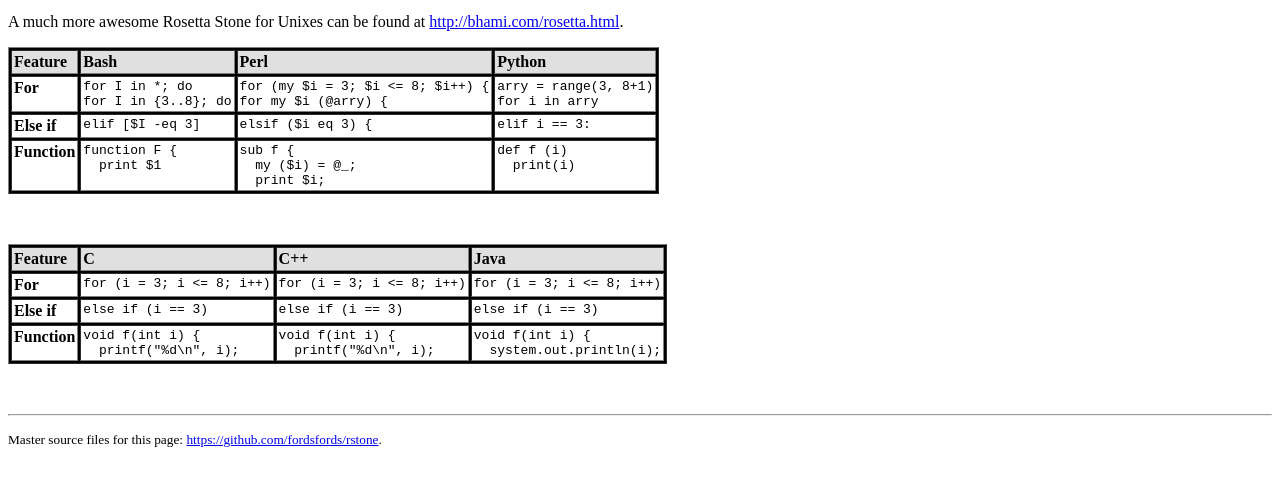
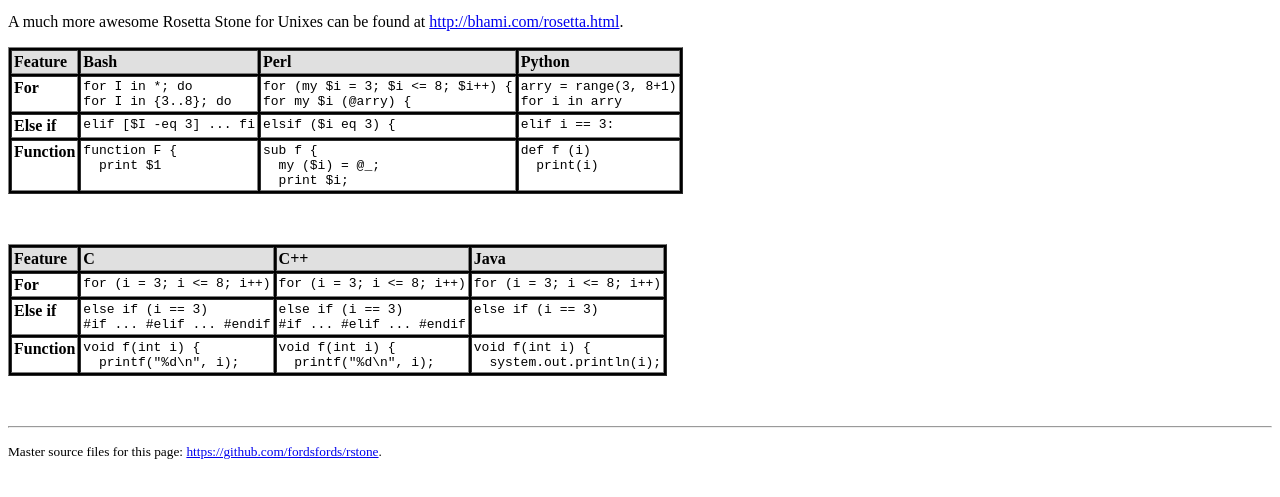
Before and after one commit to fordsfords/rstone, a plain HTML site: page index.html in a window 1280 px wide. Shown: the part 87-584 px from the top of the page. Drawn offline with Linux system fonts and the light colour scheme.

Commit message:
Update index.html

```diff
--- a/index.html
+++ b/index.html
@@ -28,7 +28,7 @@ for i in arry</pre></td>
 </tr>
 <tr align="left" bgcolor="#FFFFFF">
   <td valign="top"><b>Else if</b></td>
-  <td valign="top"><pre>elif [$I -eq 3]</pre></td>
+  <td valign="top"><pre>elif [$I -eq 3] ... fi</pre></td>
   <td valign="top"><pre>elsif ($i eq 3) {</pre></td>
   <td valign="top"><pre>elif i == 3:</pre></td>
 </tr>
@@ -61,8 +61,10 @@ for i in arry</pre></td>
 </tr>
 <tr align="left" bgcolor="#FFFFFF">
   <td valign="top"><b>Else if</b></td>
-  <td valign="top"><pre>else if (i == 3)</pre></td>
-  <td valign="top"><pre>else if (i == 3)</pre></td>
+  <td valign="top"><pre>else if (i == 3)
+#if ... #elif ... #endif</pre></td>
+  <td valign="top"><pre>else if (i == 3)
+#if ... #elif ... #endif</pre></td>
   <td valign="top"><pre>else if (i == 3)</pre></td>
 </tr>
 <tr align="left" bgcolor="#FFFFFF">
```
